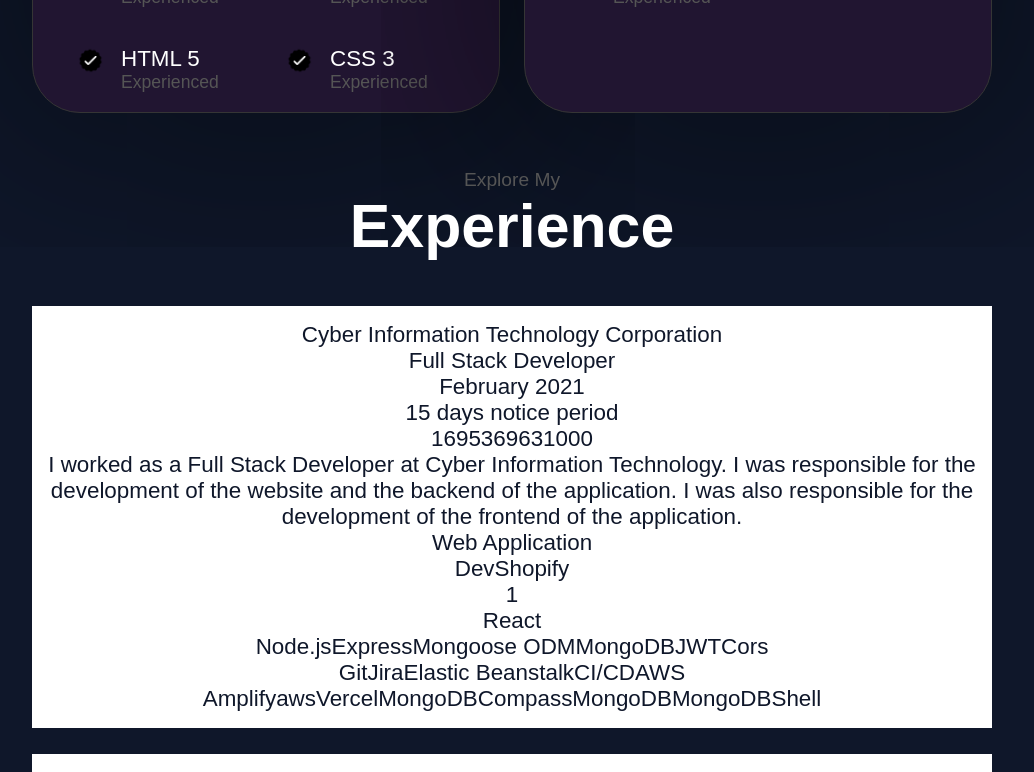
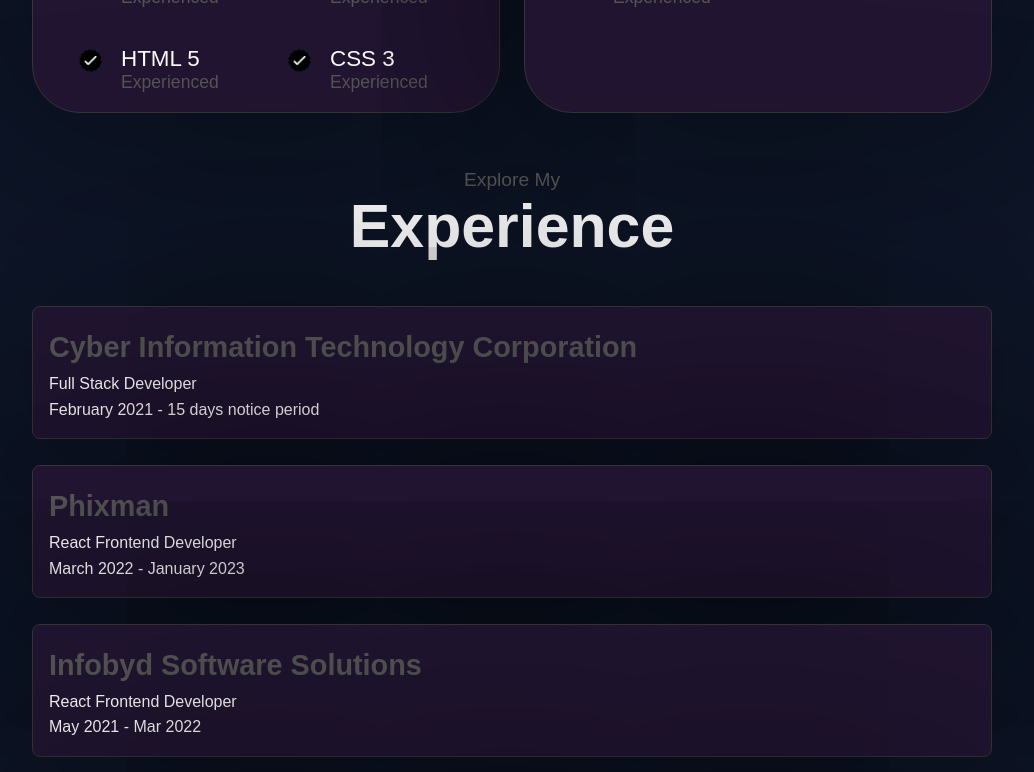
Before and after one commit to Vaishnavi-Karil/Portfolio-Frontend-React, a Next.js app: page / in a window 1280 px wide. Shown: the part 2040-2812 px from the top of the page, without its empty margins (128-1162 px from the left). Built offline with nearby package versions, Linux system fonts and the light colour scheme.

Commit message:
Update the code

```diff
--- a/src/components/About/AboutStyle.js
+++ b/src/components/About/AboutStyle.js
@@ -30,7 +30,6 @@
   min-height: 20rem;
   border-radius: 10%;
   border:  ${({theme})=> theme.text.borderColor} 1px solid;
-
   box-shadow: ${({theme}) => theme.boxShadow};
   background: ${({theme}) => theme.cardBg};
   padding: 1.9rem;
@@ -58,6 +57,7 @@
   min-height: 3vh;
 `;
 StyledEducationDetails.displayName ='StyledEducationDetails';
+
 export const StyledAboutHeader = styled.div`
   font-size: 2rem;
 `;
--- a/src/components/Experience/ExperienceStyle.js
+++ b/src/components/Experience/ExperienceStyle.js
@@ -1,9 +1,26 @@
 import styled from "styled-components";
 
 export const StyledExperience = styled.div`
-background: white;
-color: #0f172a;
-margin : 0.8rem 0rem;
-padding : 1rem;
-`
+  margin: 0.8rem 0rem;
+  padding: 1rem;
+  border: rgb(53, 53, 53) 1px solid;
+  box-shadow: 0rem 0rem 100rem 0rem rgb(0 0 0 / 73%);
+  background: ${({ theme }) => theme.cardBg};
+  border-radius: 0.5rem;
+`;
 StyledExperience.displayName = "StyledExperience";
+
+export const StyledRoleAndDurationOfWork = styled.div`
+  font-size: 1rem;
+`;
+
+StyledRoleAndDurationOfWork.displayName = "StyledRoleAndDurationOfWork";
+
+export const StyledCompanyName = styled.p`
+  color: rgb(85, 85, 85);
+  font-weight: 600;
+  font-size: 1.8rem;
+  line-height: 3rem;
+`;
+
+StyledCompanyName.displayName = "StyledCompanyName";
--- a/src/components/Experience/index.js
+++ b/src/components/Experience/index.js
@@ -2,10 +2,18 @@
   StyledCardContainer,
   StyledCardHeadingContainer,
   StyledHeading1,
+  StyledHeading3,
+  StyledHeading6,
   StyledMoreInformation,
 } from "@/styles/Styles";
 import { ArrayofExperiences } from "@/app/data/constants";
-import { StyledExperience } from "./ExperienceStyle";
+import {
+  CompanyName,
+  StyledCompanyName,
+  StyledExperience,
+  StyledHeaderTypography,
+  StyledRoleAndDurationOfWork,
+} from "./ExperienceStyle";
 
 export const Experience = () => {
   const experience = ArrayofExperiences.map((experience_details, index) => {
@@ -23,35 +31,25 @@
     } = experience_details;
     return (
       <StyledExperience key={index}>
-        <div>
-          <p>{companyname}</p>
-          <p>{designation}</p>
-          <p>{startdate}</p>
-          <p>{enddate}</p>
-          <p>{experience}</p>
-          <p>{description}</p>
-          <p>{plateform}</p>
-          <p>{projectname}</p>
-          <p>{workingOnTotalProjects}</p>
-        </div>
-        <div>
-          <div>
-            <p>{frontendtechnologies}</p>
-            <p> {backendtechnologies}</p>
-            <p>{tools}</p>
-          </div>
+        <div style={{ lineHeight: "1.6rem" }}>
+          <StyledCompanyName>{companyname}</StyledCompanyName>
+          <StyledRoleAndDurationOfWork>
+            <p>{designation}</p>
+            <p>
+              {startdate} - {enddate}
+            </p>
+          </StyledRoleAndDurationOfWork>
         </div>
       </StyledExperience>
     );
   });
   return (
     <>
-      <StyledCardContainer id="experience">
+      <StyledCardContainer id="experience" styling={{ alignItem: "left" }}>
         <StyledCardHeadingContainer>
           <StyledMoreInformation>Explore My</StyledMoreInformation>
           <StyledHeading1>Experience</StyledHeading1>
         </StyledCardHeadingContainer>
-
         {experience}
       </StyledCardContainer>
     </>
--- a/src/styles/Styles.js
+++ b/src/styles/Styles.js
@@ -37,7 +37,7 @@
 export const StyledCardContainer = styled.div`
   min-height: 80vh;
   height: auto;
-  text-align: center;
+  text-align:  ${(props) => props?.styling?.alignItem||"center"};
   display: flex;
   flex-direction: column;
   width: 100%;
```
